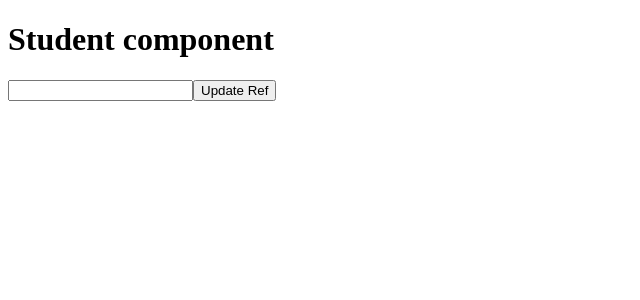
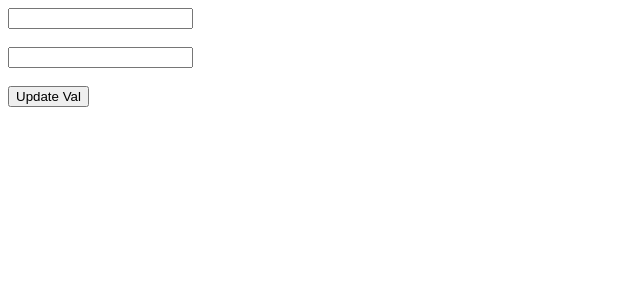
Before and after one commit to maggipawar/Reactjs_tutorial, a React (Create React App) app: page / in a window 1280 px wide. Shown: the top 300 px of the page, without its empty margins (0-640 px from the left). Built offline with nearby package versions, Linux system fonts and the light colour scheme.

Commit message:
Uncontrolled component example with functional component

```diff
--- a/src/App.js
+++ b/src/App.js
@@ -1,16 +1,21 @@
 import React, { useRef } from "react";
-import Student from "./Student";
 
 export const App = () => {
   let inputRef = useRef(null);
-  const inputVal = () => {
-    inputRef.current.value = "100";
-    inputRef.current.style.color = "red";
+
+  const submitForm = (e) => {
+    e.preventDefault();
+    console.log(inputRef.current.value);
+    let inputv = document.getElementById("input2").value;
+    console.log(inputv);
   };
   return (
     <>
-      <Student ref={inputRef} />
-      <button onClick={inputVal}>Update Ref</button>
+      <form onSubmit={submitForm}>
+        <input type="text" ref={inputRef} /> <br /> <br />
+        <input type="text" id="input2" /> <br /> <br />
+        <button type="submit">Update Val</button>
+      </form>
     </>
   );
 };
```
